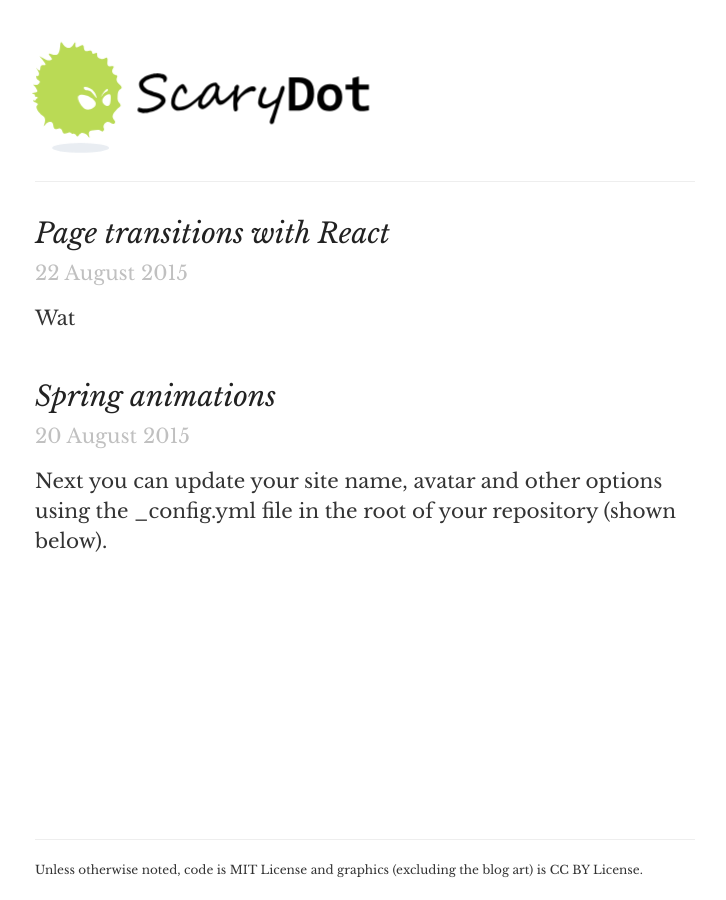
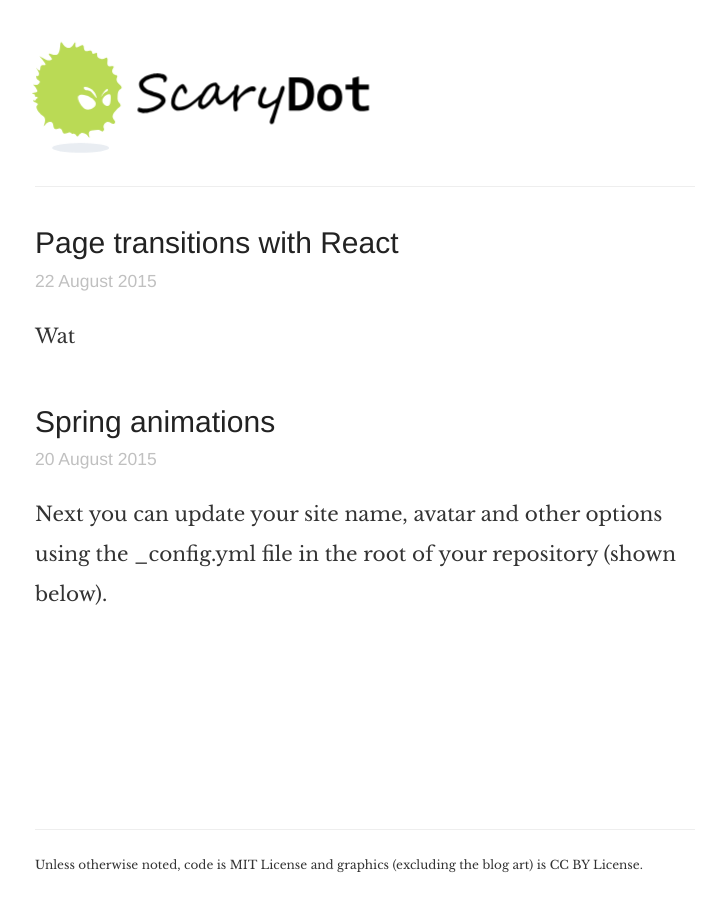
Before and after one commit to codepunkt/scarydot.com, a Jekyll site: the page built from index.html, in a window 1280 px wide. Shown: the whole page, without its empty margins (275-1001 px from the left). Built offline with Jekyll 4.4.1, drawn with Linux system fonts in a browser that asks for light colours; Markdown is read by kramdown in place of the engine named in the settings.

Commit message:
Sans-serif headers, add $primary color

```diff
--- a/_sass/_variables.scss
+++ b/_sass/_variables.scss
@@ -4,7 +4,11 @@
 //
 
 // Colors
+$primary: #bada55;
+
+
 $blue: #4183C4;
+
 
 // Grays
 $black: #000;
--- a/index.html
+++ b/index.html
@@ -10,7 +10,9 @@ layout: default
 	      <h1 class="post__title">
 	      	<a href="{{ site.baseurl }}{{ post.url }}">{{ post.title }}</a>
 	      </h1>
-	      <time class="post__date" datetime="{{ post.date | date: "%Y-%m-%d" }}">{{ post.date | date: "%-d %B %Y" }}</time>
+	      <div class="post__info">
+	      	<time class="post__date" datetime="{{ post.date | date: "%Y-%m-%d" }}">{{ post.date | date: "%-d %B %Y" }}</time>
+	      </div>
 
 	      <div class="post__excerpt">{{ post.excerpt }}</div>
 	    </article>
--- a/style.scss
+++ b/style.scss
@@ -39,7 +39,7 @@
 html {
   font-size: 125%;
   font-family: 'Libre Baskerville', sans-serif;
-  line-height: 1.5em;
+  line-height: 2rem;
   -webkit-text-size-adjust: 100%;
   -ms-text-size-adjust: 100%;
   text-rendering: optimizeLegibility;
@@ -93,14 +93,14 @@ html, body {
 
 .post {
   &__title {
-    font-style: italic;
+    font-family: Helvetica, Verdana, sans-serif;
     margin-bottom: 0;
   }
   &__info {
-    font-style: italic;
-  }
-  &__date {
+    font-family: Helvetica, Verdana, sans-serif;
+    font-size: .875rem;
     color: #c0c0c0;
+    margin-top: -.375rem;
   }
   &__excerpt {
     margin: .5rem 0 2rem 0;
@@ -178,7 +178,7 @@ body {
 
 
 h1, h2, h3, h4, h5, h6 {
-  font-family: 'Libre Baskerville', sans-serif;
+  font-family: 'Libre Baskerville', Georgia, serif;
   color: $darkerGray;
   font-weight: 400;
 
@@ -192,8 +192,7 @@ h1, h2, h3, h4, h5, h6 {
 }
 
 h1 {
-  font-size: 1.4rem;
-  font-style: italic;
+  font-size: 1.5rem;
   a {
     color: inherit;
   }
@@ -332,7 +331,7 @@ img {
   }
 
   &__body {
-    fill: #bada55;
+    fill: $primary;
   }
   &__body, &__face {
     animation: hover 3s linear 0s infinite;
@@ -344,6 +343,12 @@ img {
   &__shadow {
     fill: #e9edf2;
     animation: scale 3s linear 0s infinite;
+    animation-play-state: paused;
+  }
+  &__font {
+    stroke-dasharray: 1000;
+    stroke-dashoffset: 1000;
+    // animation: dash 5s linear forwards;
     animation-play-state: paused;
   }
   &:hover {
@@ -358,7 +363,7 @@ img {
 .post {
   blockquote {
     margin: 1.8em .8em;
-    border-left: 5px solid $blue;
+    border-left: 5px solid #bada55;
     padding: 0.1em 1em;
     color: $gray;
     font-style: italic;
```
